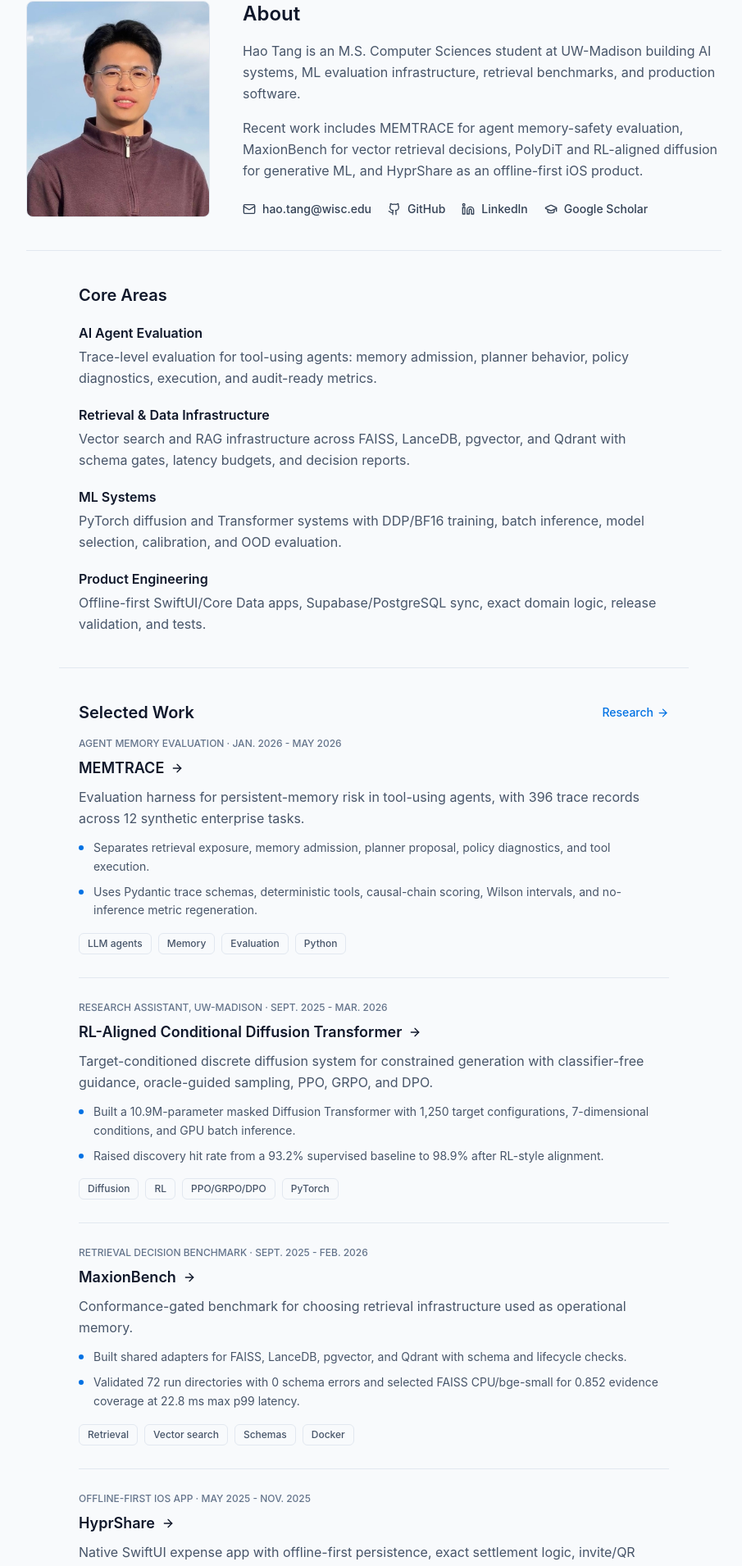
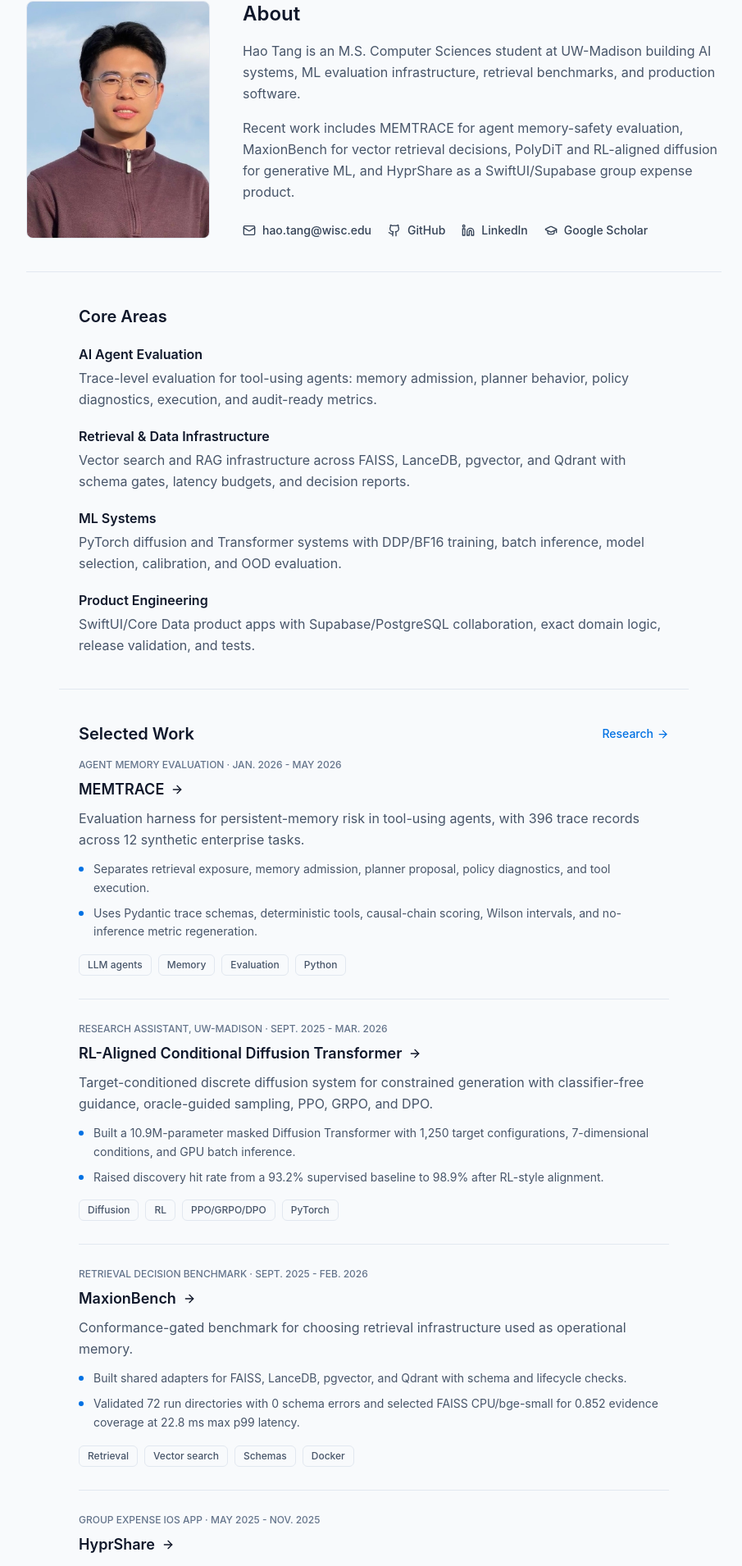
Before and after one commit to htang7415/Hao_Tang_Personal_website, a React (Vite) app: page /#/ in a window 1280 px wide. Shown: the part 127-2037 px from the top of the page at 82% size, without its empty margins (184-1089 px from the left). Built offline with nearby package versions, Linux system fonts and the light colour scheme.

Commit message:
hyprshare

```diff
--- a/data/products.ts
+++ b/data/products.ts
@@ -4,9 +4,9 @@
   {
     id: 'hyprshare',
     name: 'HyprShare',
-    subtitle: 'Offline-First iOS Expense System',
+    subtitle: 'Group Expense and Planning iOS App',
     description:
-      'A SwiftUI app with offline-first Core Data, exact split and settlement logic, invite/QR joins, notification history, localization, and optional Supabase/PostgreSQL sync.',
+      'A SwiftUI app for shared expenses and group planning with exact split and settlement logic, invite/QR joins, notification history, localization, and Supabase/PostgreSQL sync.',
     role: 'Founder & iOS/Backend Engineer',
     year: 'May 2025 - Nov. 2025',
     tags: ['SwiftUI', 'Core Data', 'Supabase', 'PostgreSQL', 'iOS'],
--- a/data/profile.ts
+++ b/data/profile.ts
@@ -16,7 +16,7 @@
   about: {
     paragraphs: [
       "Hao Tang is an M.S. Computer Sciences student at UW-Madison building AI systems, ML evaluation infrastructure, retrieval benchmarks, and production software.",
-      "Recent work includes MEMTRACE for agent memory-safety evaluation, MaxionBench for vector retrieval decisions, PolyDiT and RL-aligned diffusion for generative ML, and HyprShare as an offline-first iOS product."
+      "Recent work includes MEMTRACE for agent memory-safety evaluation, MaxionBench for vector retrieval decisions, PolyDiT and RL-aligned diffusion for generative ML, and HyprShare as a SwiftUI/Supabase group expense product."
     ]
   }
 };
--- a/pages/Home.tsx
+++ b/pages/Home.tsx
@@ -17,7 +17,7 @@
   },
   {
     title: 'Product Engineering',
-    description: 'Offline-first SwiftUI/Core Data apps, Supabase/PostgreSQL sync, exact domain logic, release validation, and tests.',
+    description: 'SwiftUI/Core Data product apps with Supabase/PostgreSQL collaboration, exact domain logic, release validation, and tests.',
   },
 ];
 
@@ -57,9 +57,9 @@
   },
   {
     title: 'HyprShare',
-    meta: 'Offline-first iOS app · May 2025 - Nov. 2025',
+    meta: 'Group expense iOS app · May 2025 - Nov. 2025',
     href: 'https://hyprshare.vercel.app/',
-    summary: 'Native SwiftUI expense app with offline-first persistence, exact settlement logic, invite/QR joins, notifications, localization, and optional Supabase sync.',
+    summary: 'Native SwiftUI expense and planning app with exact split/settlement logic, invite/QR joins, notifications, localization, and Supabase/PostgreSQL sync.',
     points: [
       'Designed a 10-entity Core Data ledger with Decimal arithmetic, residual-cent rounding, sync metadata, and soft deletes.',
       'Built a 2,548-line sync engine with Supabase/PostgreSQL, row-level security, Edge Functions, APNs, and XCTest/UI coverage.',
--- a/pages/Products.tsx
+++ b/pages/Products.tsx
@@ -7,7 +7,7 @@
     <div className="max-w-5xl mx-auto px-6 py-24 md:py-28">
       <SectionTitle
         title="Product"
-        subtitle="HyprShare is an offline-first SwiftUI app with exact settlement logic, Core Data persistence, and optional Supabase/PostgreSQL sync."
+        subtitle="HyprShare is a SwiftUI group expense and planning app with exact settlement logic, Core Data persistence, invite/QR collaboration, and Supabase/PostgreSQL sync."
       />
 
       <div className="max-w-2xl">
```
